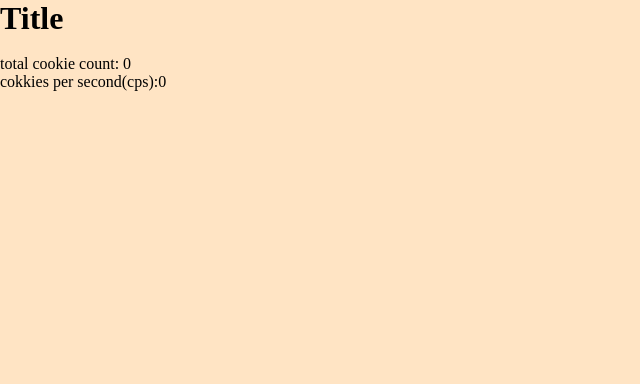
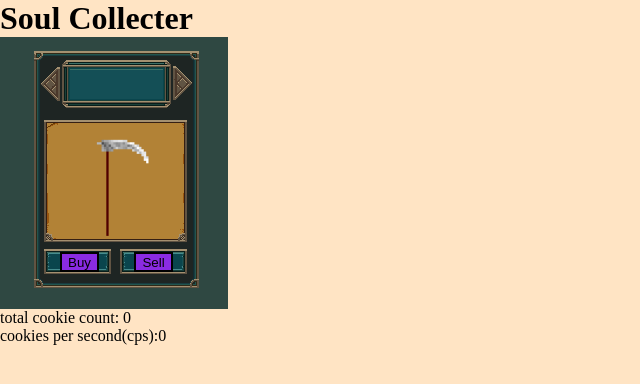
Before and after one commit to PixelPainter91/Week03-Assignment, a plain HTML site: page index.html in a window 1280 px wide. Shown: the whole page, without its empty margins (0-640 px from the left). Drawn offline with Linux system fonts and the light colour scheme.

Commit message:
chore: created some assets and sprites- added them to the html

```diff
--- a/index.html
+++ b/index.html
@@ -9,15 +9,18 @@
 </head>
 <body>
     <header>
-        <h1>Title</h1>
+        <h1>Soul Collecter</h1>
 
     </header>
     <main>
-        <img><!--clickable element -->
+        <!--clickable element -->
+
+        <section id="container"> <img src="./assets/Weapon1-1.png.png" id="loot"/><button id="buy">Buy</button> <button id="sell">Sell</button></section>
+
 
         <!-- game into-->
          <p>total cookie count: 0</p>
-         <p>cokkies per second(cps):0 </p>
+         <p>cookies per second(cps):0 </p>
          <!--container for upgrades-->
 
 
--- a/style.css
+++ b/style.css
@@ -7,3 +7,43 @@
 body{
     background-color: bisque;
 }
+#container{
+    display: flex;
+    justify-content: center;
+    width: 228px;
+    height: 272px;
+    background-image: url("assets/backgroundUI.png");
+    background-size: cover;
+    z-index: 0;
+}
+#loot{
+    position: relative;
+    display: block;
+    height: 150px;
+    width: auto;
+    top: 70px;
+    left:50px;
+    z-index: 99;
+}
+#buy{
+    position: relative;
+    display: block;
+    width: 100px;
+    height: 20px;
+    border: 2px solid black;
+    background-color: blueviolet;
+    top: 215px;
+    right:90px;
+    z-index: 1;
+}
+#sell{
+    position: relative;
+    display: block;
+    width: 100px;
+    height: 20px;
+    border: 2px solid black;
+    background-color: blueviolet;
+    top: 215px;
+    right:55px;
+    z-index: 2;
+}
```
Also changed, not shown: assets/Weapon1-1.png.png (added), assets/backgroundUI.png (added), sprites/idledeath.gif (added), sprites/idledeathweapon1.gif (added), sprites/idledeathweaponattack.gif (added), 4 other files.
